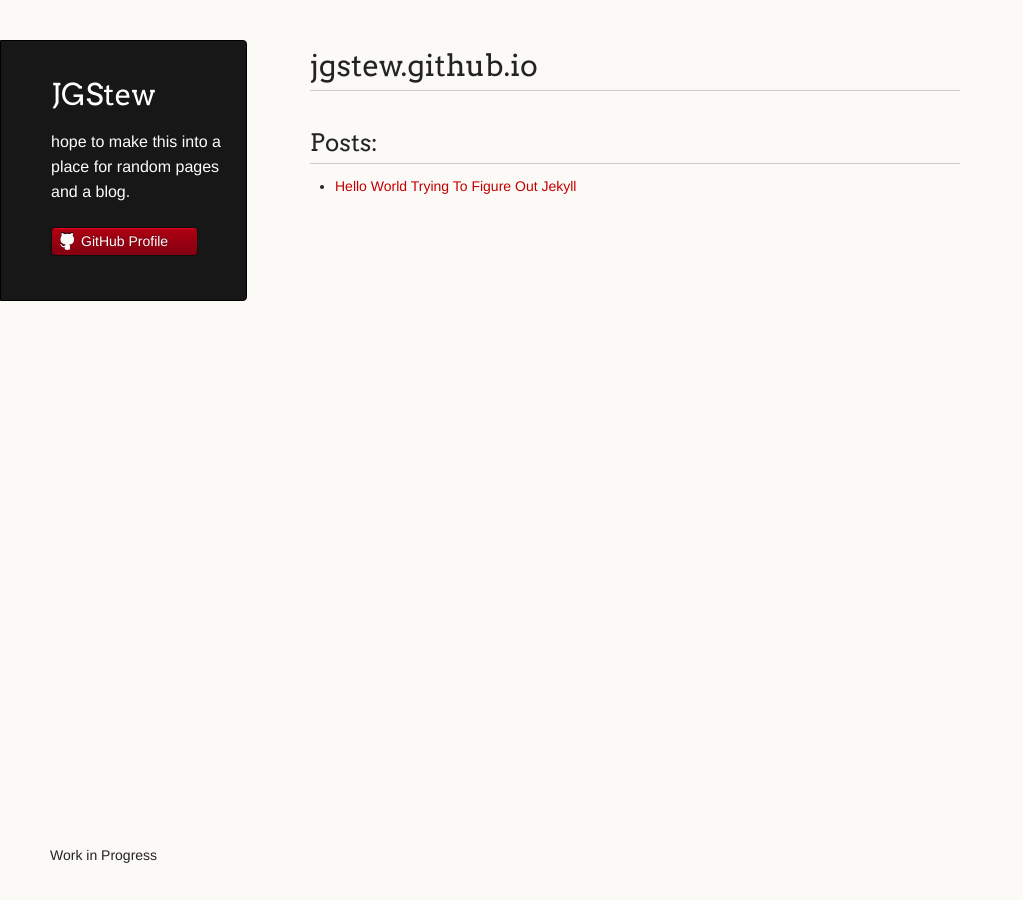
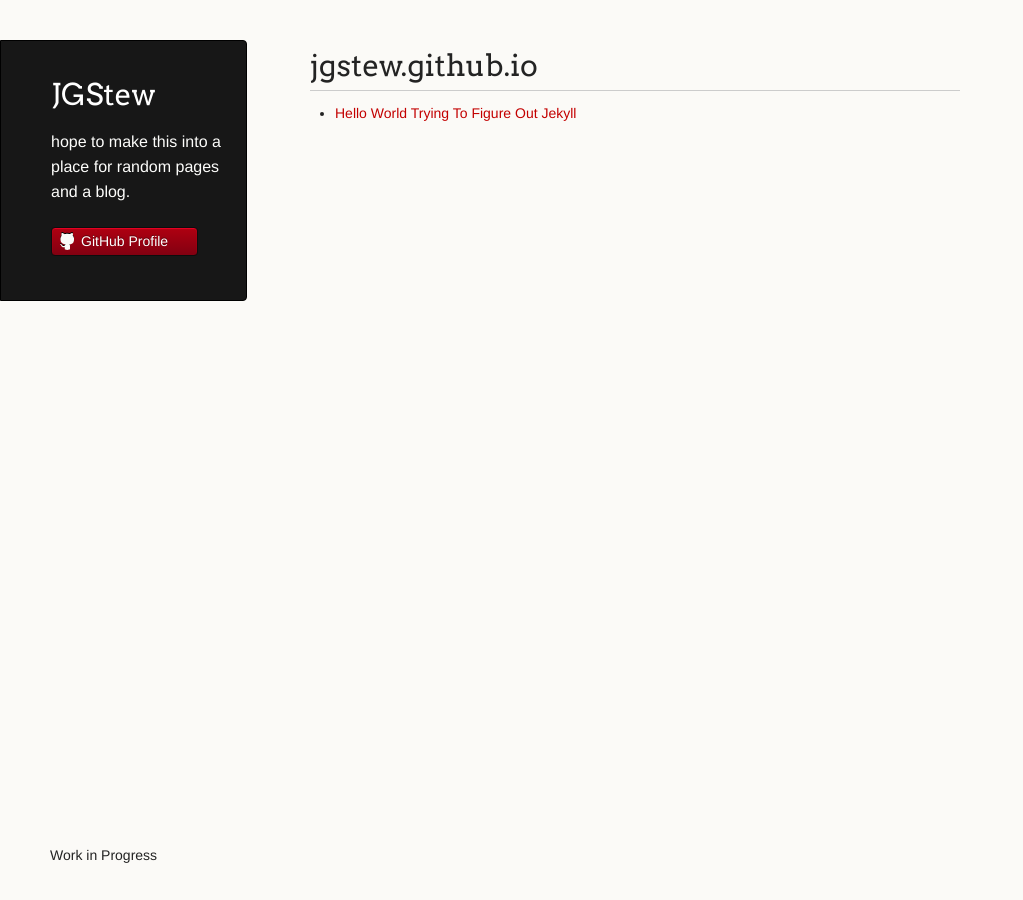
Before and after one commit to jgstew/jgstew.github.io, a Jekyll site: the page built from index.html, in a window 1280 px wide. Shown: the whole page, without its empty margins (0-1023 px from the left). Built offline with Jekyll 4.4.1, drawn with Linux system fonts in a browser that asks for light colours.

Commit message:
Update index.html

```diff
--- a/index.html
+++ b/index.html
@@ -2,11 +2,7 @@
 title: JGStew
 layout: default
 ---
-
-        <h1>
-<a id="jgstewgithubio" class="anchor" href="#jgstewgithubio" aria-hidden="true"><span class="octicon octicon-link"></span></a>jgstew.github.io</h1>
-
-<h2>Posts:</h2>
+<h1><a id="jgstewgithubio" class="anchor" href="#jgstewgithubio" aria-hidden="true"><span class="octicon octicon-link"></span></a>jgstew.github.io</h1>
 <ul>
   {% for post in site.posts %}
     <li>
```
